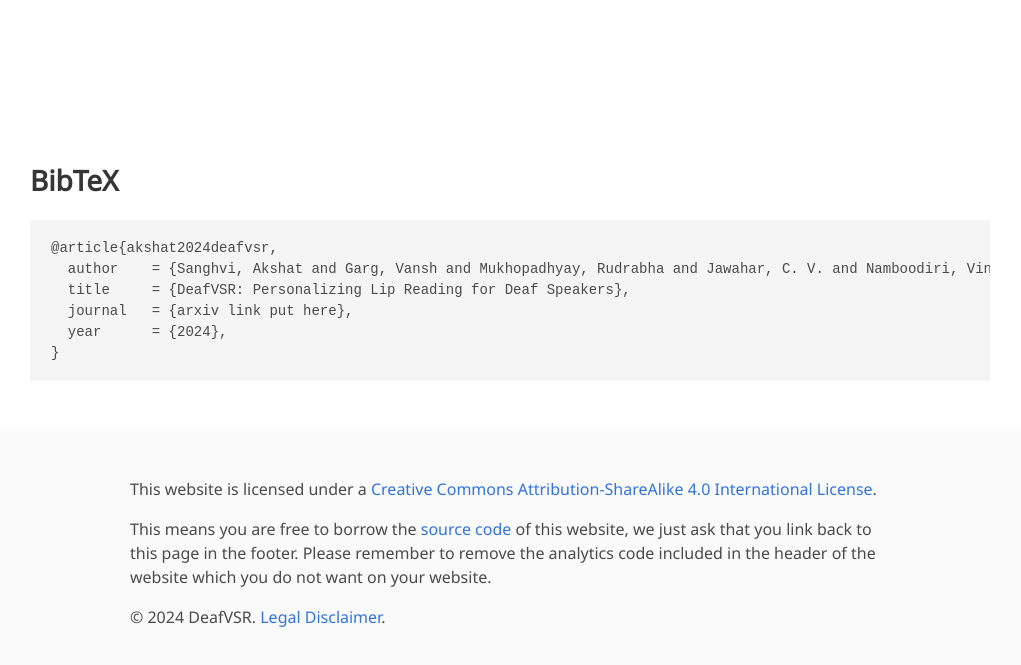
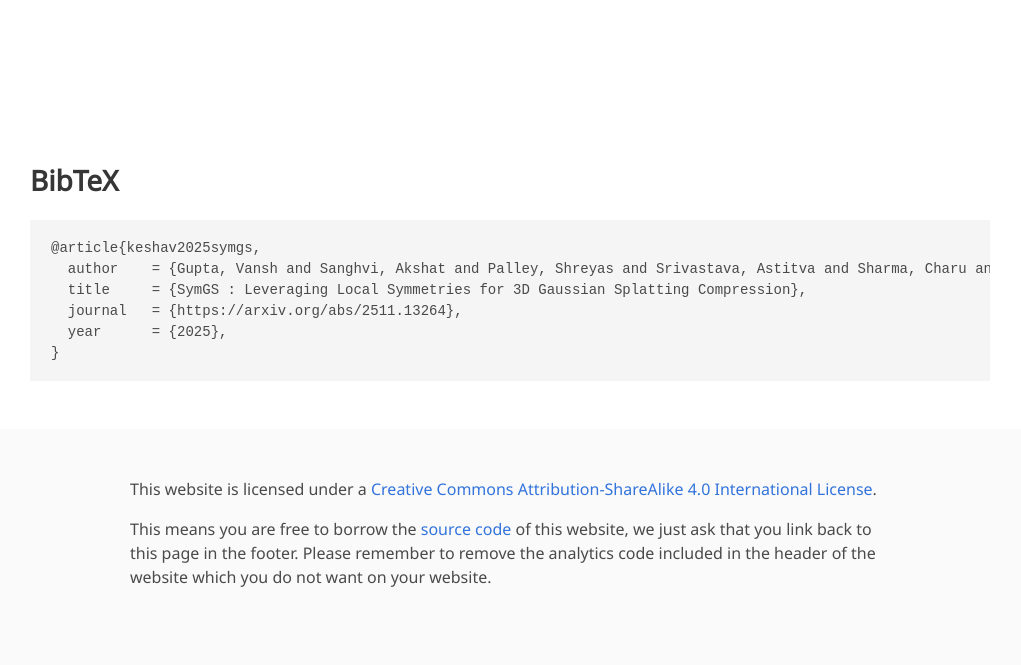
Before and after one commit to SymGS/symgs.github.io, a plain HTML site: page index.html in a window 1280 px wide. Shown: the part 4875-5540 px from the top of the page, without its empty margins (130-1151 px from the left). Drawn offline with nearby package versions, Linux system fonts and the light colour scheme; some icons are missing; a web font is replaced by a local one.

Commit message:
changed bibtex and footer

```diff
--- a/index.html
+++ b/index.html
@@ -478,11 +478,11 @@
   <section class="section" id="BibTeX">
     <div class="container is-max-desktop content">
       <h2 class="title">BibTeX</h2>
-      <pre><code>@article{akshat2024deafvsr,
-  author    = {Sanghvi, Akshat and Garg, Vansh and Mukhopadhyay, Rudrabha and Jawahar, C. V. and Namboodiri, Vinay P.},
-  title     = {DeafVSR: Personalizing Lip Reading for Deaf Speakers},
-  journal   = {arxiv link put here},
-  year      = {2024},
+      <pre><code>@article{keshav2025symgs,
+  author    = {Gupta, Vansh and Sanghvi, Akshat and Palley, Shreyas and Srivastava, Astitva and Sharma, Charu and Sharma, Avinash},
+  title     = {SymGS : Leveraging Local Symmetries for 3D Gaussian Splatting Compression},
+  journal   = {https://arxiv.org/abs/2511.13264},
+  year      = {2025},
 }</code></pre>
     </div>
   </section>
@@ -491,7 +491,8 @@
 <footer class="footer">
   <div class="container">
     <!-- <div class="content has-text-centered">
-        <a class="icon-link" href="./static/videos/nerfies_paper.pdf">
+      <a class="icon-link"
+         href="./static/videos/nerfies_paper.pdf">
         <i class="fas fa-file-pdf"></i>
       </a>
       <a class="icon-link" href="https://github.com/keunhong" class="external-link" disabled>
@@ -507,19 +508,19 @@
             Commons Attribution-ShareAlike 4.0 International License</a>.
           </p>
           <p>
-              This means you are free to borrow the <a href="https://github.com/nerfies/nerfies.github.io">source
-                code</a> of this website,
+            This means you are free to borrow the <a
+              href="https://github.com/nerfies/nerfies.github.io">source code</a> of this website,
             we just ask that you link back to this page in the footer.
             Please remember to remove the analytics code included in the header of the website which
             you do not want on your website.
           </p>
-            <p>&copy; 2024 DeafVSR. <a href="legal-disclaimer.html">Legal Disclaimer</a>.</p>
         </div>
       </div>
     </div>
   </div>
 </footer>
 
+
 </body>
 
 </html>
```
Lines whose indentation alone changed are shown as unchanged.
